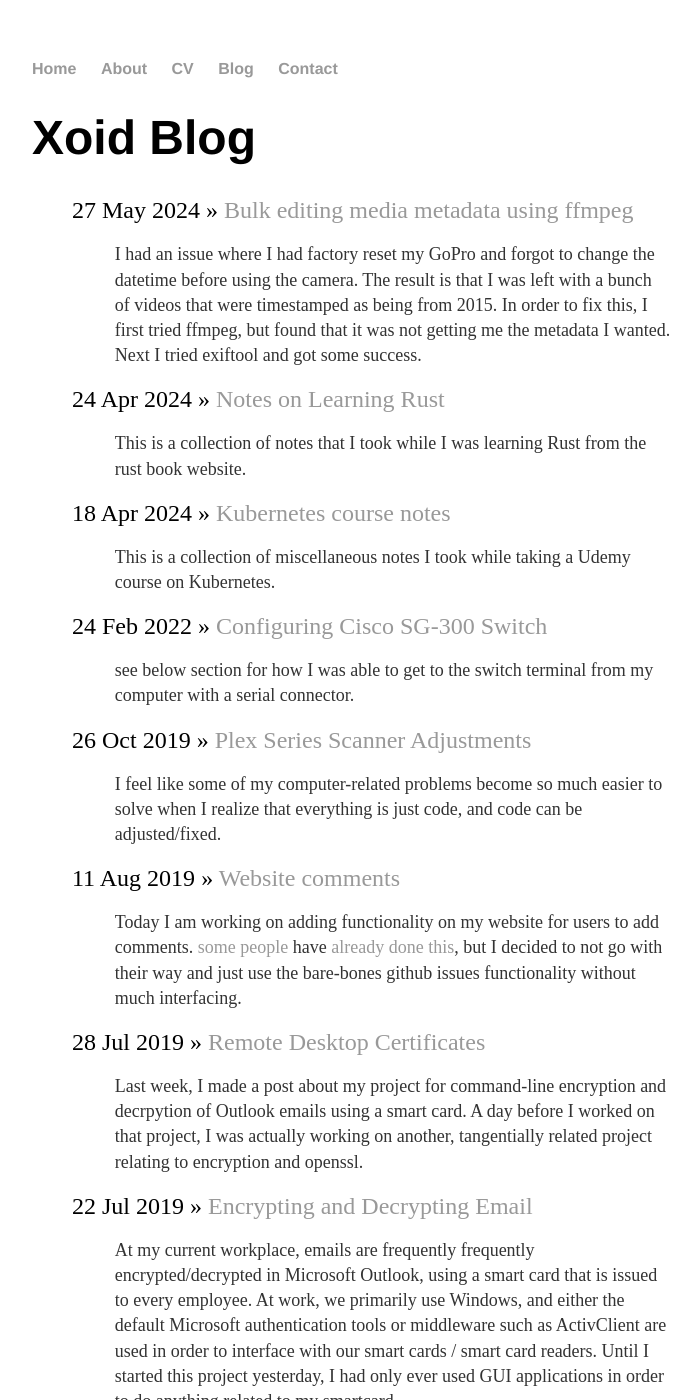
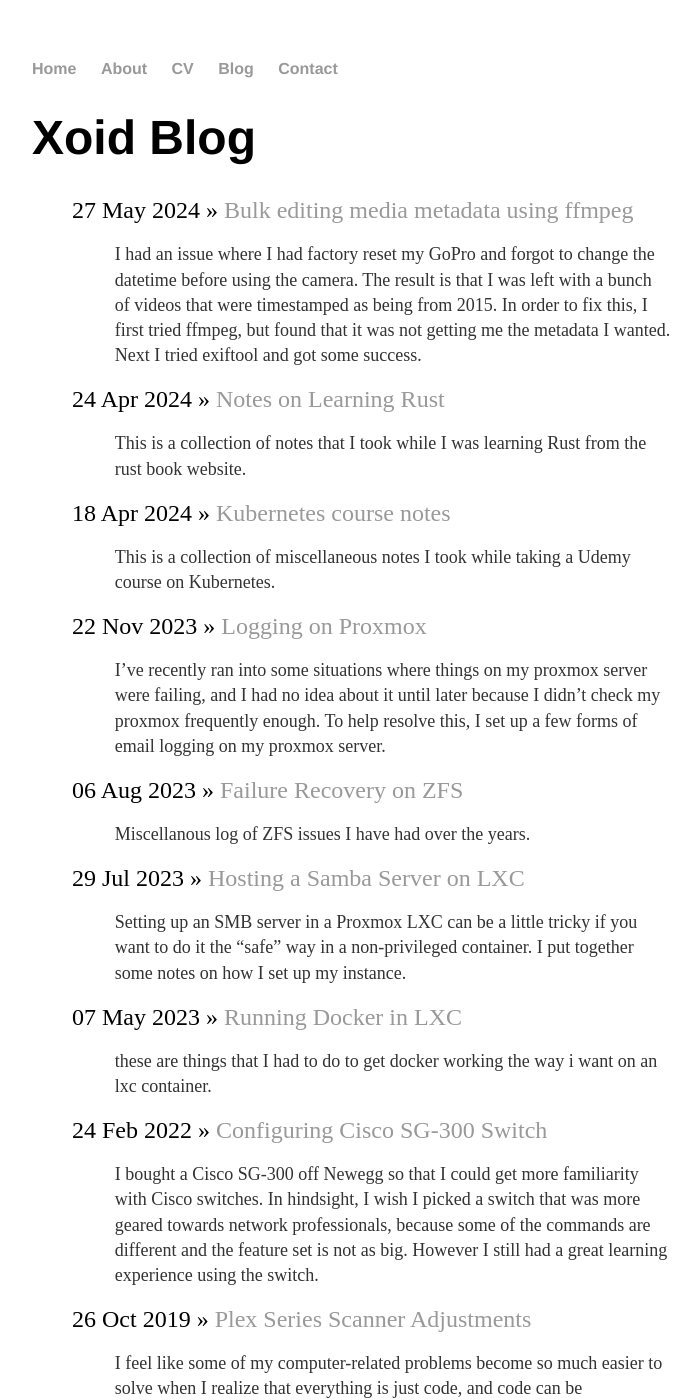
Before and after one commit to ckhordiasma/xoid, a Jekyll site: the page built from blog/index.html, in a window 1280 px wide and 1400 px high. Shown: the whole window, without its empty margins (160-860 px from the left). Built offline with Jekyll 4.4.1, drawn with Linux system fonts in a browser that asks for light colours; some of the changed lines change nothing that is shown.

Commit message:
added more posts

````diff
--- a/_posts/2022-02-24-cisco-sg300-switch.md
+++ b/_posts/2022-02-24-cisco-sg300-switch.md
@@ -5,8 +5,9 @@
 ---
 
 
+I bought a Cisco SG-300 off Newegg so that I could get more familiarity with Cisco switches. In hindsight, I wish I picked a switch that was more geared towards network professionals, because some of the commands are different and the feature set is not as big. However I still had a great learning experience using the switch.
 
-see below section for how I was able to get to the switch terminal from my computer with a serial connector.
+## Initial configuration process
 
 1. First thing I did was save username and password. it is in my password manager.
 
--- /dev/null
+++ b/_posts/2023-05-07-docker-lxc.md
@@ -0,0 +1,82 @@
+---
+layout: post
+title: Running Docker in LXC
+date: 2023-05-07
+---
+
+these are things that I had to do to get docker working the way i want on an lxc container.
+
+I decided to go this way because I thought bind mounting a directory would have better throughput than my previous working solution
+of a samba networked mount.
+
+## container settings on proxmox host
+
+required features:
+
+```
+features: keyctl=1,nesting=1
+```
+
+adding bind mounts:
+
+```
+mp1: /tank/share,mp=/media/share
+mp2: /tank/share2,mp=/media/share2
+```
+
+large amounts of id remapping. I had to map a bunch of ids here to account for the various users and groups that were associated with the smb share.
+
+```
+lxc.idmap: u 0 100000 995
+lxc.idmap: g 0 100000 995
+lxc.idmap: u 995 995 1
+lxc.idmap: g 995 995 1
+lxc.idmap: u 996 996 1
+lxc.idmap: g 996 996 1
+lxc.idmap: u 997 997 1
+lxc.idmap: g 997 997 1
+lxc.idmap: u 998 998 1
+lxc.idmap: g 998 998 1
+lxc.idmap: u 999 999 1
+lxc.idmap: g 999 999 1
+lxc.idmap: u 1000 1000 1
+lxc.idmap: g 1000 1000 1
+lxc.idmap: u 1001 1001 1
+lxc.idmap: g 1001 1001 1
+lxc.idmap: u 1002 101002 64534
+lxc.idmap: g 1002 101002 64534
+```
+
+
+added to /etc/subuid and /etc/subgid:
+
+```
+root:995:7
+```
+
+## settings in container
+
+create a local user, ensure that the id matches with the mapping that was done earlier. also gave it sudo privileges
+
+also, I had a "share2" user group in SMB, so I made sure to create another share2 user group in the container with the
+same GID, and added my local container user ("duck") to it.
+
+installed docker according to the docker documentation, including creating the docker group and adding duck to it
+
+modified the following line in /lib/systemd/system/docker.service
+```
+ExecStart=/usr/bin/dockerd -H fd:// --containerd=/run/containerd/containerd.sock --data-root /media/cache/docker
+```
+
+to fix error mentioned in https://forum.proxmox.com/threads/docker-failed-to-register-layer-applylayer-exit-status-1-stdout-stderr-unlinkat-var-log-apt-invalid-argument.119954/,
+create a file called /etc/docker/daemon.json with the contents
+
+```
+{"storage-driver": "vfs"}
+```
+
+```
+# to apply the service config file
+systemctl daemon-reload
+systemctl restart docker
+```
--- /dev/null
+++ b/_posts/2023-07-29-samba-lxc.md
@@ -0,0 +1,139 @@
+---
+layout: post
+title: Hosting a Samba Server on LXC
+date: 2023-07-29
+---
+
+Setting up an SMB server in a Proxmox LXC can be a little tricky if you want to do it the "safe" way in a non-privileged container. I put together some notes on how I set up my instance.
+
+## on proxmox gui
+create an unprivileged container for your samba.
+
+## On proxmox host
+
+`groupadd` the groups that you want exposed to the samba server. take note of their GIDs. In my case I wanted to have gid 2000 and gid 2001
+
+```
+groupadd -g 2000 samba-group-A
+groupadd -g 2001 samba-group-B
+```
+
+add the following into the lxc configuration for your samba container
+```
+# map: from container id range 0 to (0 + 2000 -1) get mapped to host ids starting at 100000
+lxc.idmap:  0 100000 2000
+# map: from container id range 2000 to (2000 + 2 -1) get mapped to host ids starting at 2000
+lxc.idmap:  2000 2000 2
+# map: from container id range 2002 to (2002 + 63534 -1) (i.e. 65535) get mapped to host ids starting at 102002
+lxc.idmap:  2002 102002 63534
+
+lxc.idmap: 0 100000 65535 # shift all users up 100k without mapping anything special
+```
+
+If you already folders on the host, assign a user to your samba groups `usermod -aG samba-group-A samba-user`
+
+and then set your files to that user/group `chown samba-user:samba-group-A my_files` or `chgrp -R samba-group-A my_files`
+and set the directory to default to that group `chmod g+s -R my_files`
+and remove directory permissions for non group people `chmod o-rwx -R my_files`
+
+also add the following into your lxc config to bind mount
+
+```
+mp1: /tank/share,mp=/media/share
+mp2: /tank/share2,mp=/media/share2
+```
+
+edit the /etc/subgid file on host
+root:2000:2
+
+## on the samba container, as container root
+
+use the same commands as before to create the same groups with same gid
+
+create some users that are members of those groups (-M ensures a home directory isn't created)
+
+```
+useradd -M -G samba-group-A,samba-group-B roberto
+useradd -M -G samba-group-A,samba-group-B diana
+useradd -M -G samba-group-A smb-share-user
+```
+
+now you should be able to view files using `sudo -u roberto ls /media/share/`
+
+## setting up samba on container
+
+`apt-get install samba`
+
+edit /etc/samba/smb.conf to your liking
+
+```
+[Global]
+server role = standalone server
+create mask = 664
+directory mask = 0775
+server min protocol = SMB2
+client min protocol = SMB3
+min protocol = SMB2
+ea support = yes
+vfs objects = fruit streams_xattr
+socket options = TCP_NODELAY SO_RCVBUF=65536 SO_SNDBUF=65536
+read raw = yes
+write raw = yes
+max xmit = 65535
+dead time = 15
+getwd cache = yes
+fruit:metadata = stream
+fruit:model = MacSamba
+fruit:posix_rename = yes
+fruit:veto_appledouble = no
+fruit:nfs_aces = no
+fruit:wipe_intentionally_left_blank_rfork = yes
+fruit:delete_empty_adfiles = yes
+fruit:zero_file_id = yes
+
+[Share A]
+comment = main share
+browseable = yes
+path = /media/share
+guest ok = no
+read only = no
+valid users = @samba-group-A
+
+[Share B]
+comment = alternate share
+available = yes
+browseable = yes
+path = /media/share2
+guest ok = no
+read only = no
+valid users = @samba-group-B
+spotlight backend = elasticsearch
+```
+
+run `systemctl enable samba` `systemctl start samba`
+
+add users to samba:
+
+```
+smbpasswd -a roberto
+smbpasswd -a diana
+smbpasswd -a smb-share-user
+```
+
+start ufw and allow samba:
+
+```
+ufw enable
+ufw allow Samba
+ufw status
+```
+
+
+# how to mount to this samba server
+example fstab to connect to this samba server
+
+```
+//samba.server.url/share /media/share cifs vers=3.0,credentials=/root/share-credentials,uid=1002,gid=2000 0 0
+```
+
+note that the uid of the user (`smb-share-user` in this case) matches what it would be in the samba container, and the group matches the samba-group-A group.
--- /dev/null
+++ b/_posts/2023-08-06-zfs.md
@@ -0,0 +1,73 @@
+---
+layout: post
+title: Failure Recovery on ZFS
+date: 2023-08-06
+---
+
+Miscellanous log of ZFS issues I have had over the years.
+
+# Replacing failed disks
+
+I had a disk that was labeled "degraded". Ordered a new disk and hot swapped it with the degraded disk.
+
+ NOTE TO FUTURE SELF - offline the disk before hot swapping next time.
+
+ NOTE FROM FUTURE SELF - if the disk was already faulted, you can't actually offline it, so it's fine to just pull out the faulted disk and then mark it as offline after.
+
+ Once I did that, the disk in zfs was labeled as "unavailable" instead. After some googling I decided to
+ retroactively offline the bad disk using the command `zpool offline <pool name> <device name>`.
+
+ `<device name>` is the name that shows up when you run `zpool status <pool name>`.
+
+ Once I did that, the status of the disk changed to "offline". I think I probably should have done this before I hot swapped the disks.
+
+ Next I had to indicate to zfs that I had a new disk to replace the old disk. After some trial and error, I stumbled upon the right
+  command:
+
+```
+zpool replace <pool name> <old device name> <new device name>
+```
+
+You can get the new device name by checking `/dev/disk/by-id/`, in my case with my WD disks, I could run `ls /dev/disk/by-id/ata-WDC*`
+ and compare the last chunk of alphanumeric characters with the disk serial number. I can either get the serial number from proxmox
+  web UI (I know which slot it is in because I replaced the bad disk in /dev/sdX) or on the physical drive itself.
+
+After that you should see a status of `replacing-2` for the disks for a while.
+
+# False positive failed disks
+
+If there is a disk that shows up as faulted but you don't think it is (i.e. you just bought it, there was a power failure, etc), you can do the following:
+
+```
+zpool clear <pool name> <device name>
+zpool online <pool name> <device name>
+zpool scrub <pool name>
+```
+
+you can get the device name from `zpool status <pool name>`
+
+
+# Online swaps
+
+had an issue come up when trying to in-place swap a drive: the replacement drive would also appear as faulted and there would be errors "too many errors" and "insufficient replicas"
+
+Because of this, started over by removing the new drive `zpool detach <pool name> <device name> ` and tried to do an online swap instead, installing the new drive in an extra drive bay that I had.
+
+online swap is similar to what I was doing before, but I don't do `zpool offline` beforehand. Requires a spare drive bay
+
+
+# Drives to use for a NAS backed by ZFS
+
+I had a WD red drive that started appearing as faulted in ZFS after only about three months of use. I did some research:
+
+https://blog.westerndigital.com/wd-red-nas-drives/
+
+https://www.reddit.com/r/synology/comments/upqty6/are_wd_reds_the_best_drives_for_a_new_nas_owner/
+
+And found that I should be staying away from WD red, but WD red plus or pro are ok. The difference is between shingled (SMR) and conventional (CMR) magnetic recording. Apparently shingled is bad for zfs applications, and the drive I had was an SMR drive.
+
+# Almost catastrophic failure?
+
+Ran into a scary scenario where one drive (raidz1) faulted, and another drive became unresponsive. The pool was automatically offlined, and I did a hard reboot of the server. When it booted there was a loud whining noise, but that turned out to be a small fan in the case that was coming out of its enclosure.
+
+After some investigation, I think I know what the issue was. I was running a large file transfer on two other disks, and I think the power consumption was too high and caused things to get messed up. When I redid the scrub, I also restarted the file transfer and the issue happened again... my disk drives are too power hungry and my power supply sucks!
--- /dev/null
+++ b/_posts/2023-11-22-proxmox-logging.md
@@ -0,0 +1,82 @@
+---
+layout: post
+date: 2023-11-22
+title: "Logging on Proxmox"
+---
+
+I've recently ran into some situations where things on my proxmox server were failing, and I had no idea about it until later because I didn't check my proxmox frequently enough. To help resolve this, I set up a few forms of email logging on my proxmox server.
+
+## Email Logging on Proxmox Events
+
+Following this tutorial:
+
+https://www.youtube.com/watch?v=85ME8i4Ry6A
+https://technotim.live/posts/proxmox-alerts/
+
+```
+apt update
+apt install libsasl2-modules mailutils
+echo "smtp.gmail.com <FROM_EMAIL>:$APP_PASSWORD" > /etc/postfix/sasl_passwd
+postmap hash:/etc/postfix/sasl_passwd
+chmod 600  /etc/postfix/sasl_passwd
+```
+
+add to bottom of /etc/postfix/main.cf
+comment out the `relayhost =` line in the default config
+```
+relayhost = smtp.gmail.com:587
+smtp_use_tls = yes
+smtp_sasl_auth_enable = yes
+smtp_sasl_security_options =
+smtp_sasl_password_maps = hash:/etc/postfix/sasl_passwd
+smtp_tls_CAfile = /etc/ssl/certs/Entrust_Root_Certification_Authority.pem
+smtp_tls_session_cache_database = btree:/var/lib/postfix/smtp_tls_session_cache
+smtp_tls_session_cache_timeout = 3600s
+```
+
+then run
+
+```
+postfix reload
+```
+
+to test:
+
+```
+echo "test message" | mail -s "hello world" <TO_EMAIL>
+```
+
+to change username of sent emails:
+
+```
+apt install postfix-pcre
+echo "/^From:.*/ REPLACE From: proxmox-alert <FROM_EMAIL>" > /etc/postfix/smtp_header_checks
+postmap hash:/etc/postfix/smtp_header_checks
+```
+next, edit /etc/postfix/main.cf and add to the botom:
+
+```
+smtp_header_checks = pcre:/etc/postfix/smtp_header_checks
+```
+
+finally, make sure your root account in datacenter -> users -> root is your real email address that you want to recieve alerts from.
+
+# emailing syslogs using logcheck
+
+`logcheck` can be used to send a filtered subset of your syslogs to email. I wanted to have it check logs for only one program I was using on my proxmox host: `zfsup`.  After installing, I edited a few things
+
+1. cron - by default the cronjob for logcheck runs 2 minutes past every hour. I changed mine to `0 2 * * 2`, which is 2AM on tuesdays. The cron file is located at `/etc/cron.d/logcheck`
+2.  logcheck search for zfsup - logcheck has three sections that use regexes differently. the `/etc/logcheck/violations.d` and `/etc/logcheck/cracking.d` folders _search_ for specific regexes, with the intent of putting key words indicating bad stuff going on. I added a `zfs_uploader` file in the `violations.d` folder with the content:
+
+```
+^.*zfsup.*$
+```
+
+which would make sure that all logs that reference zfsup would be reported on (as a "violation")
+
+3. logcheck extra ignore - now that I had logcheck doing what I wanted. I set it up to ignore some additional logs I was getting. to do this i created a file `/etc/logcheck/ignore.d.server/local` and put in some regexes:
+
+```
+^(\w{3} [ :0-9]{11}|[0-9T:.+-]{32}) [._[:alnum:]-]+ pmxcfs[2150]: [status] notice: received log.*$
+^(\w{3} [ :0-9]{11}|[0-9T:.+-]{32}) [._[:alnum:]-]+ pmxcfs[2150]: [dcdb] notice: data verification successful.*$
+```
````
